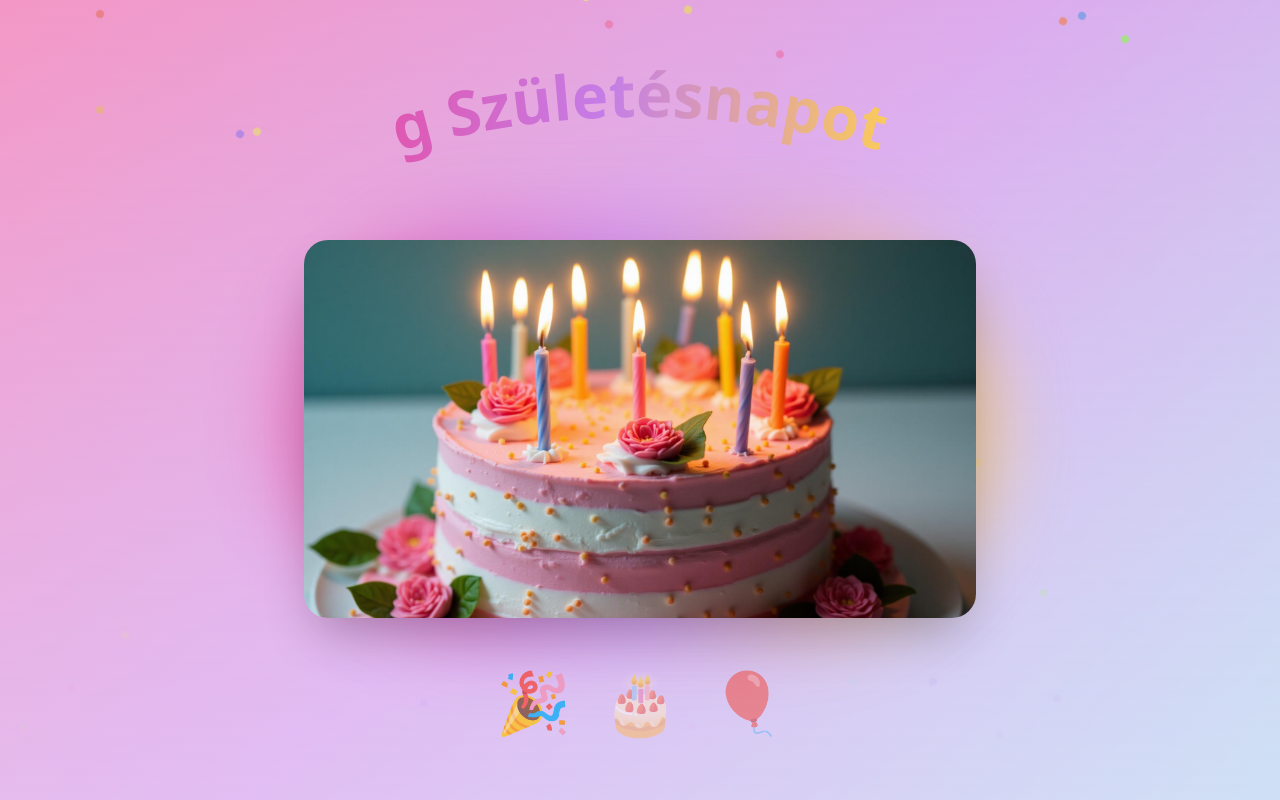
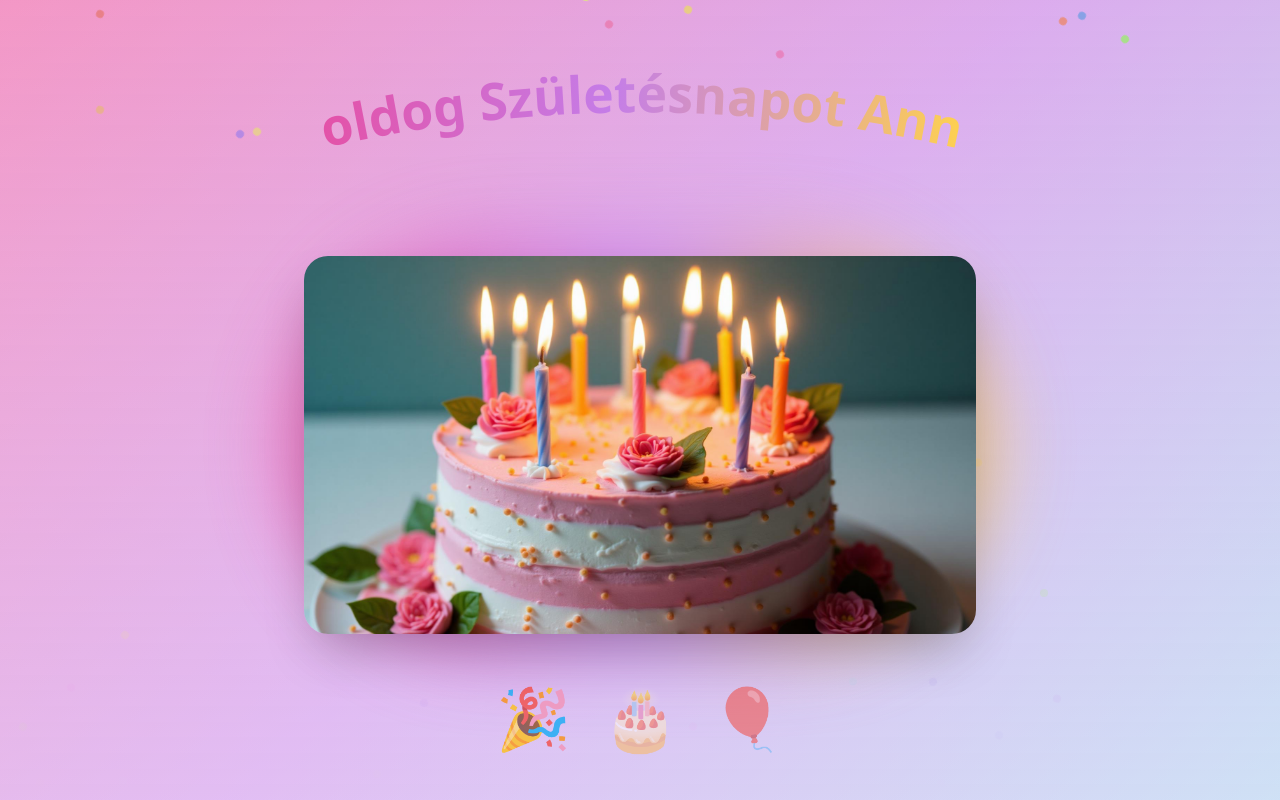
Before and after one commit to Idesz/anna-birthday-cake, a React (Vite) app: page / in a window 1280 px wide. Built offline with nearby package versions, Linux system fonts and the light colour scheme; the HTML template or start-up script is replaced by a standard one.

Commit message:
Fix text clipping

```diff
--- a/src/pages/Index.tsx
+++ b/src/pages/Index.tsx
@@ -40,12 +40,12 @@ const Index = () => {
       {/* Main content */}
       <div className="relative z-10 flex flex-col items-center justify-center gap-12 md:gap-16 max-w-4xl mx-auto">
         {/* Curved text */}
-        <div className="relative w-full max-w-2xl h-24 md:h-32">
-          <svg viewBox="0 0 500 100" className="w-full h-full">
+        <div className="relative w-full max-w-3xl h-32 md:h-40 px-4">
+          <svg viewBox="0 0 800 150" className="w-full h-full" preserveAspectRatio="xMidYMid meet">
             <defs>
               <path
                 id="curve"
-                d="M 50,80 Q 250,20 450,80"
+                d="M 50,110 Q 400,30 750,110"
                 fill="transparent"
               />
               <linearGradient id="textGradient" x1="0%" y1="0%" x2="100%" y2="0%">
@@ -54,7 +54,14 @@ const Index = () => {
                 <stop offset="100%" style={{ stopColor: "hsl(45, 100%, 65%)" }} />
               </linearGradient>
             </defs>
-            <text className="text-4xl md:text-5xl font-bold fill-current" style={{ fill: "url(#textGradient)" }}>
+            <text
+              className="font-bold"
+              style={{
+                fill: "url(#textGradient)",
+                fontSize: "clamp(32px, 5vw, 56px)",
+                fontWeight: "700"
+              }}
+            >
               <textPath href="#curve" startOffset="50%" textAnchor="middle">
                 Boldog Születésnapot Anna
               </textPath>
```
